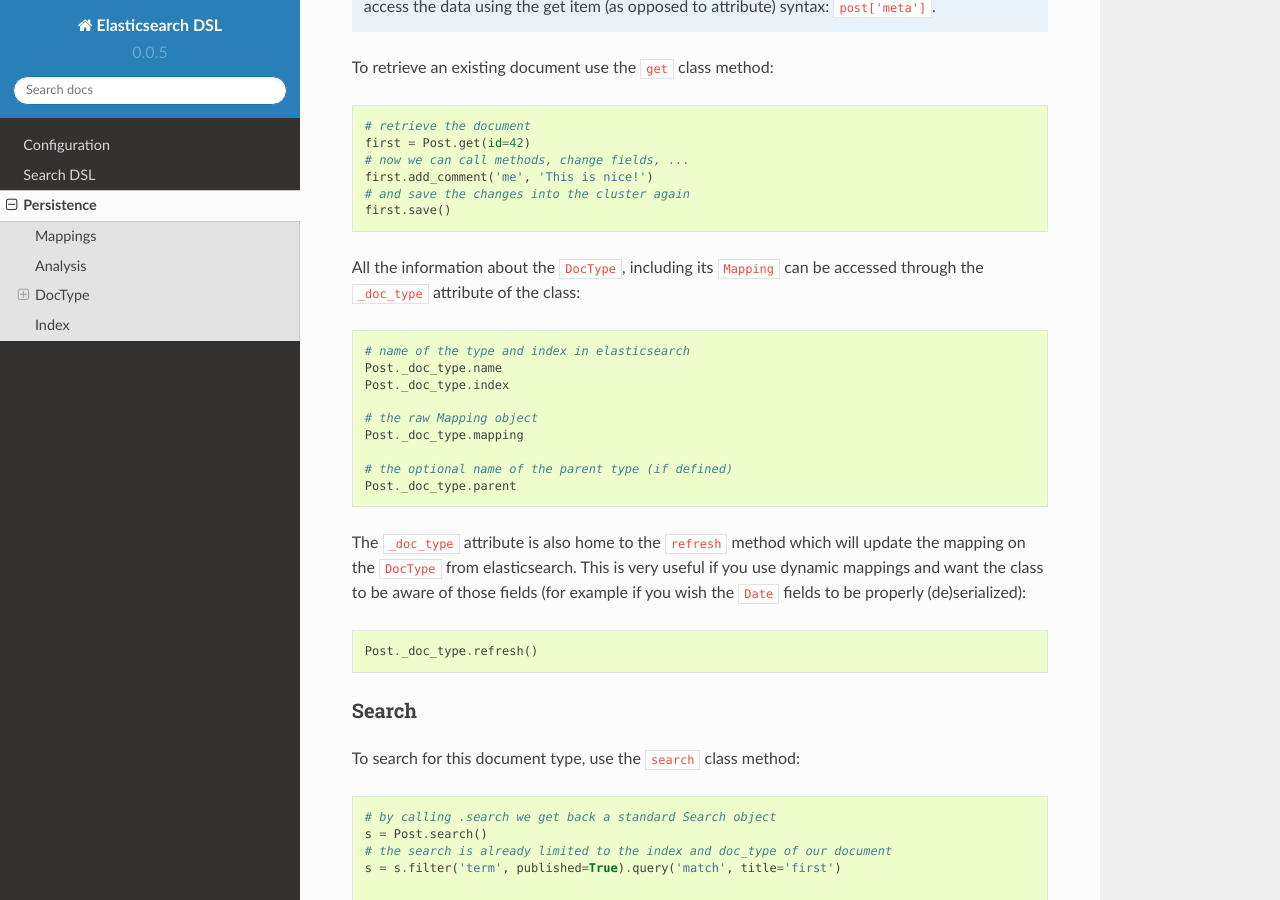
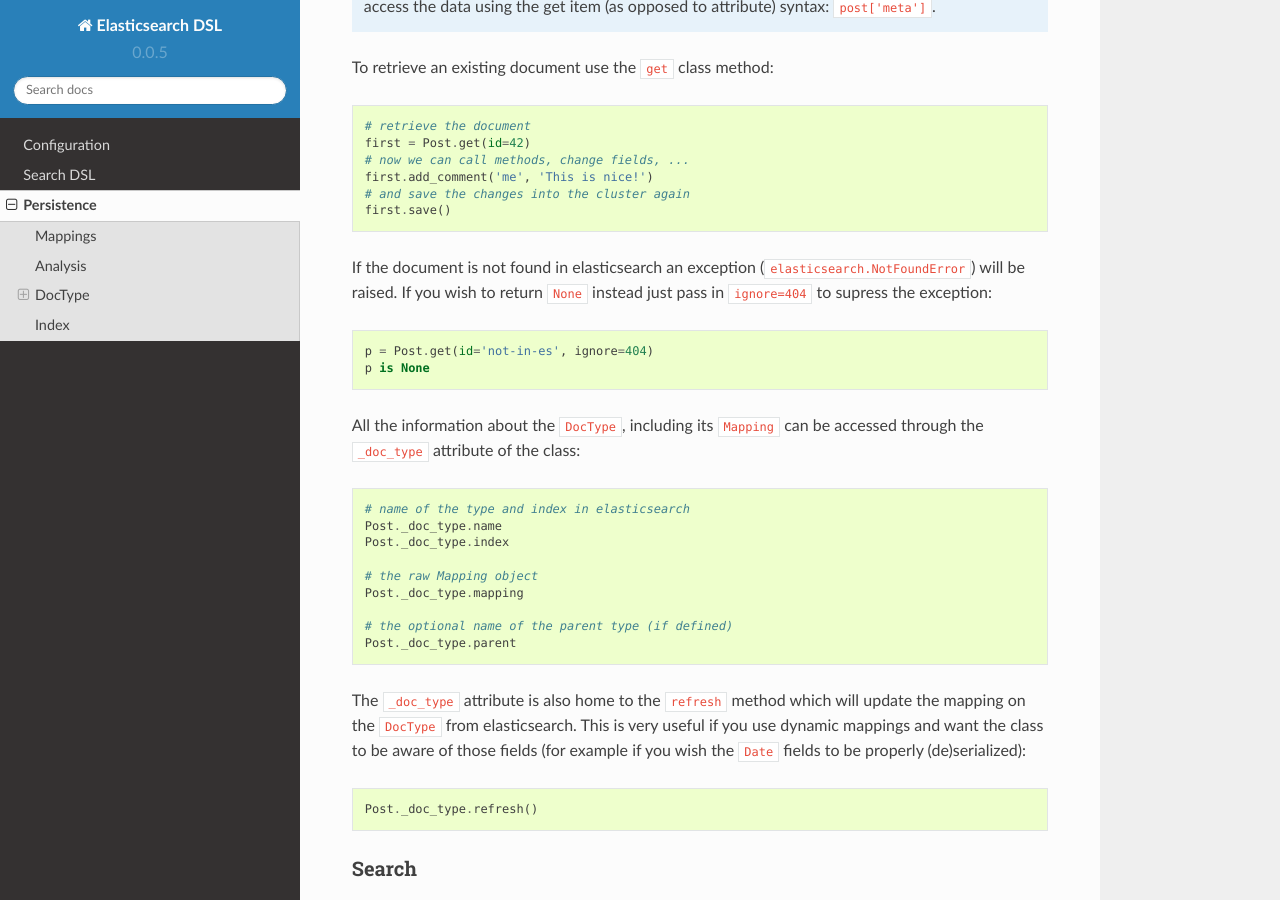
Before and after one commit to elastic/elasticsearch-dsl-py, a Sphinx documentation site: the page built from docs/persistence.rst, in a window 1280 px wide and 900 px high, scrolled down 3235 px. Built offline with Sphinx 7.4.7 and the Read the Docs theme 2.0.0, drawn with Linux system fonts in a browser that asks for light colours.

Commit message:
Add documentation for #88

```diff
--- a/docs/persistence.rst
+++ b/docs/persistence.rst
@@ -191,6 +191,15 @@ To retrieve an existing document use the ``get`` class method:
     # and save the changes into the cluster again
     first.save()
 
+If the document is not found in elasticsearch an exception
+(``elasticsearch.NotFoundError``) will be raised. If you wish to return
+``None`` instead just pass in ``ignore=404`` to supress the exception:
+
+.. code:: python
+
+    p = Post.get(id='not-in-es', ignore=404)
+    p is None
+
 All the information about the ``DocType``, including its ``Mapping`` can be
 accessed through the ``_doc_type`` attribute of the class:
 
```
